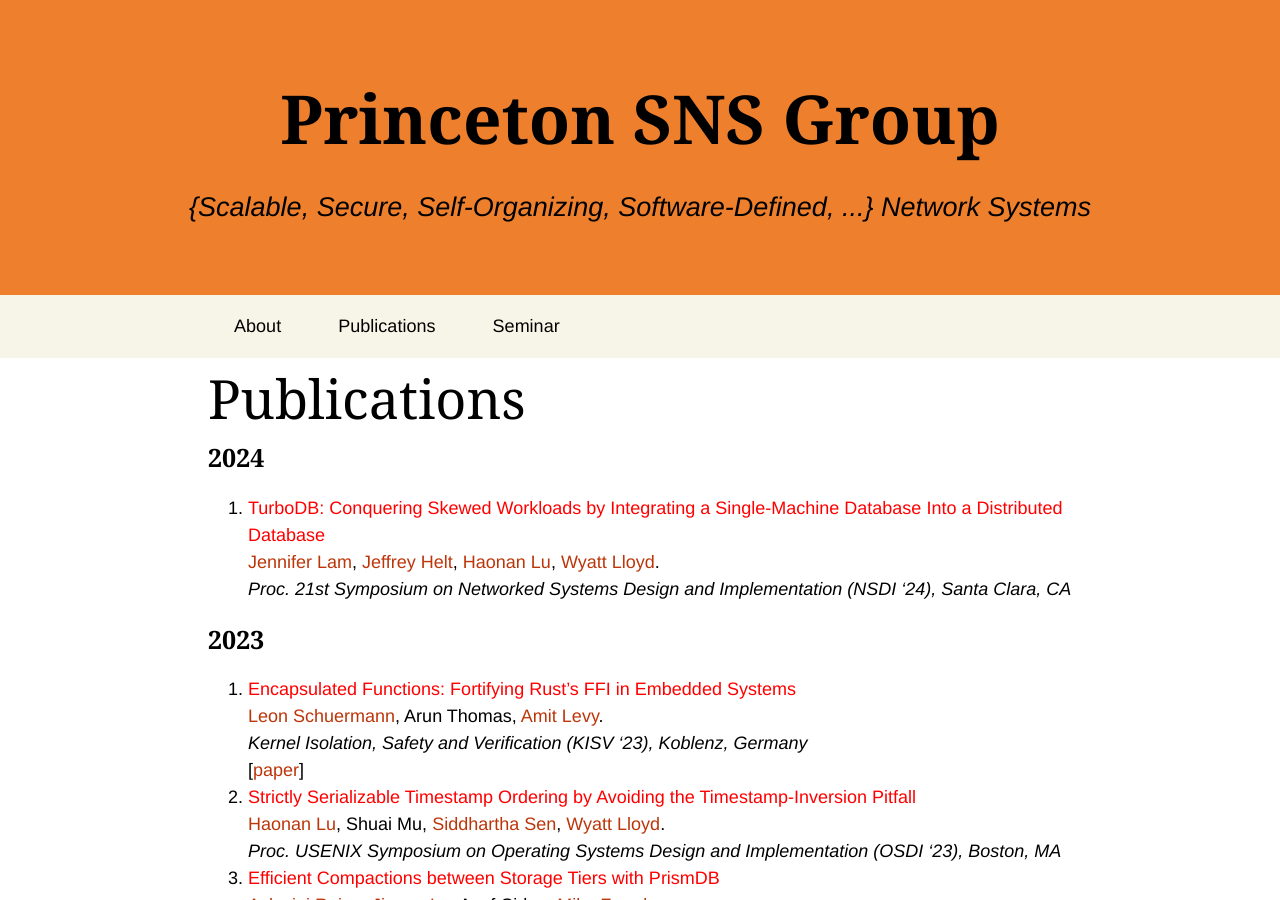
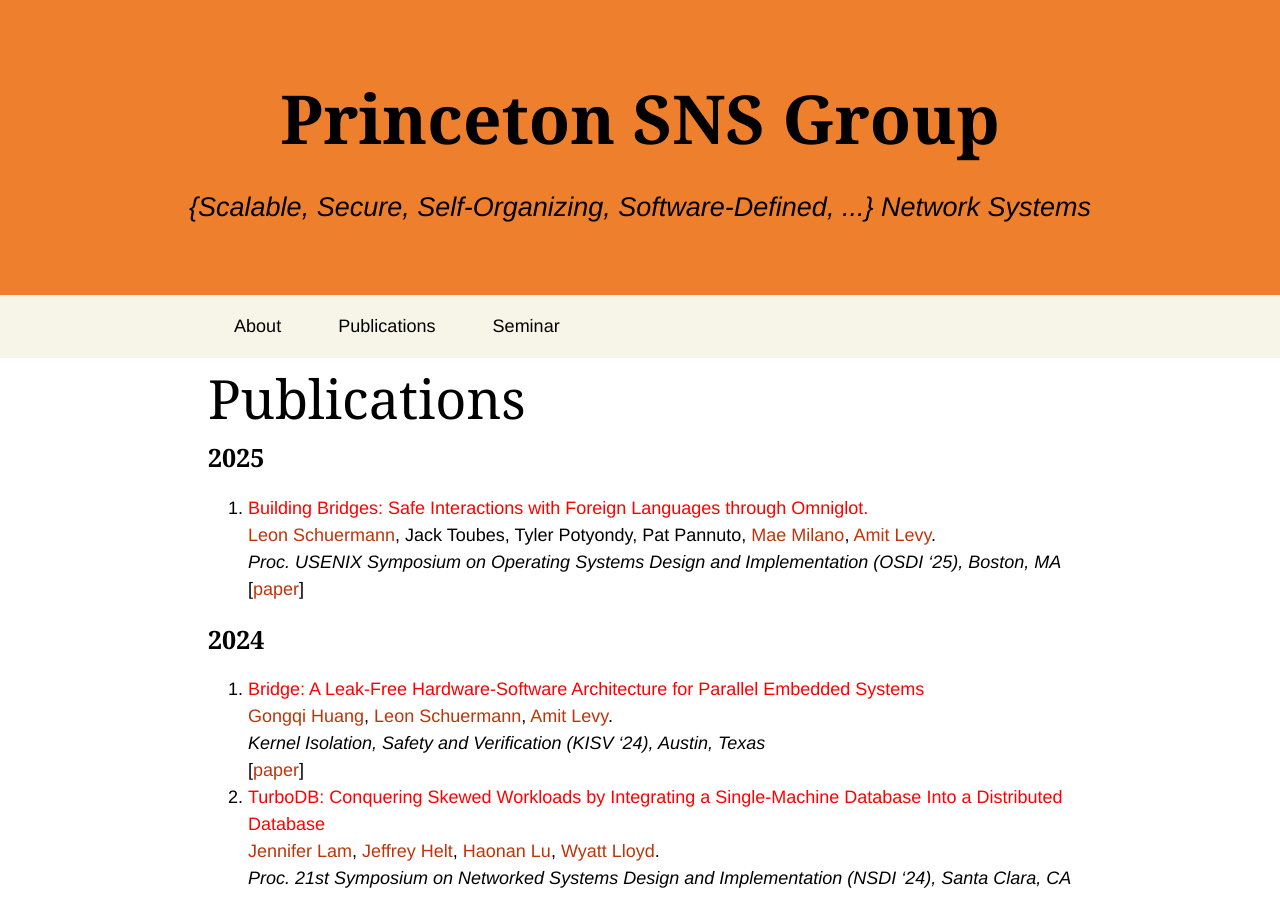
Before and after one commit to princeton-sns/www, a Jekyll site: the page built from publications.md, in a window 1280 px wide and 900 px high. Built offline with Jekyll 4.4.1, drawn with Linux system fonts in a browser that asks for light colours; some web fonts are replaced.

Commit message:
New papers

```diff
--- a/_data/publications.yml
+++ b/_data/publications.yml
@@ -1,3 +1,24 @@
+- title: "Building Bridges: Safe Interactions with Foreign Languages through Omniglot."
+  people:
+    - lschuermann
+    - Jack Toubes
+    - Tyler Potyondy
+    - Pat Pannuto
+    - mpmilano
+    - aalevy
+  venue: "Proc. USENIX Symposium on Operating Systems Design and Implementation (OSDI '25), Boston, MA"
+  year: 2025
+  paper: /assets/papers/2025-omniglot-schuermann.pdf
+
+- title: "Bridge: A Leak-Free Hardware-Software Architecture for Parallel Embedded Systems"
+  people:
+    - ghuang
+    - lschuermann
+    - aalevy
+  venue: "Kernel Isolation, Safety and Verification (KISV '24), Austin, Texas"
+  year: 2024
+  paper: /assets/papers/2024-bridge-huang.pdf
+
 - title: "TurboDB: Conquering Skewed Workloads by Integrating a Single-Machine Database Into a Distributed Database"
   people:
     - jl87
```
Also changed, not shown: 2 other files.
